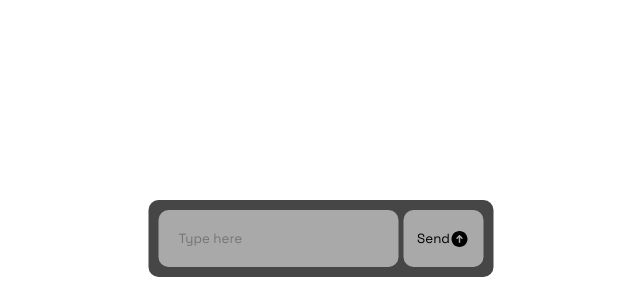
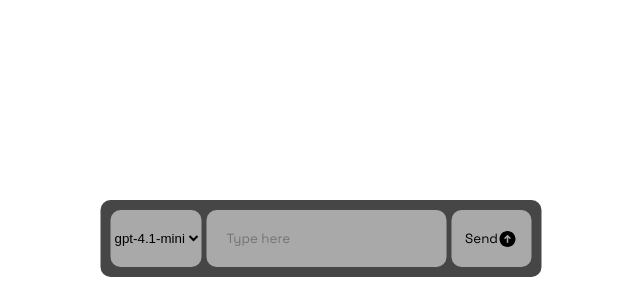
Before and after one commit to astrogames06/FlaskOpenAiTest, a Flask app: page / in a window 1280 px wide. Shown: the part 513-800 px from the top of the page, without its empty margins (319-959 px from the left). Run offline with Flask 3, Linux system fonts and the light colour scheme.

Commit message:
added style and model feature

```diff
--- a/app.py
+++ b/app.py
@@ -13,9 +13,12 @@ def index():
 def api():
     data = request.json
     text = data.get("text", "")
+    model = data.get("model", "gpt-4.1-mini")
+
+    print(model)
 
     response = client.chat.completions.create(
-        model="gpt-4.1-mini",
+        model=model,
         messages=[{"role": "user", "content": text}]
     )
 
--- a/static/style.css
+++ b/static/style.css
@@ -82,3 +82,12 @@
     margin-right: 20px;
     width: 30px;
 }
+
+#models
+{
+    margin-right: 5px;
+    background-color: darkgray;
+    outline: none;
+    border: none;
+    border-radius: 10px;
+}
--- a/templates/index.html
+++ b/templates/index.html
@@ -13,6 +13,12 @@
     </div>
 
     <div class="input-section">
+        <select name="models" id="models">
+            <option value="gpt-4.1-mini">gpt-4.1-mini</option>
+            <option value="o4-mini">o4-mini</option>
+            <option value="gpt-5-mini">gpt-5-mini</option>
+        </select>
+
         <input id="txt" type="text" placeholder="Type here">
         <button class="send-btn" onclick="send()">Send <img src="/static/assets/send-arrow.svg"></button>
     </div>
@@ -23,7 +29,12 @@
             out.innerText = "Loading...";
 
             const text = document.getElementById("txt").value;
-            const res = await axios.post("/api", { text });
+            const model = document.getElementById('models').value;
+            const res = await axios.post("/api", {
+                text: text,
+                model: model
+            });
+
             const d = res.data.output;
             out.innerText = d;
         }
```
